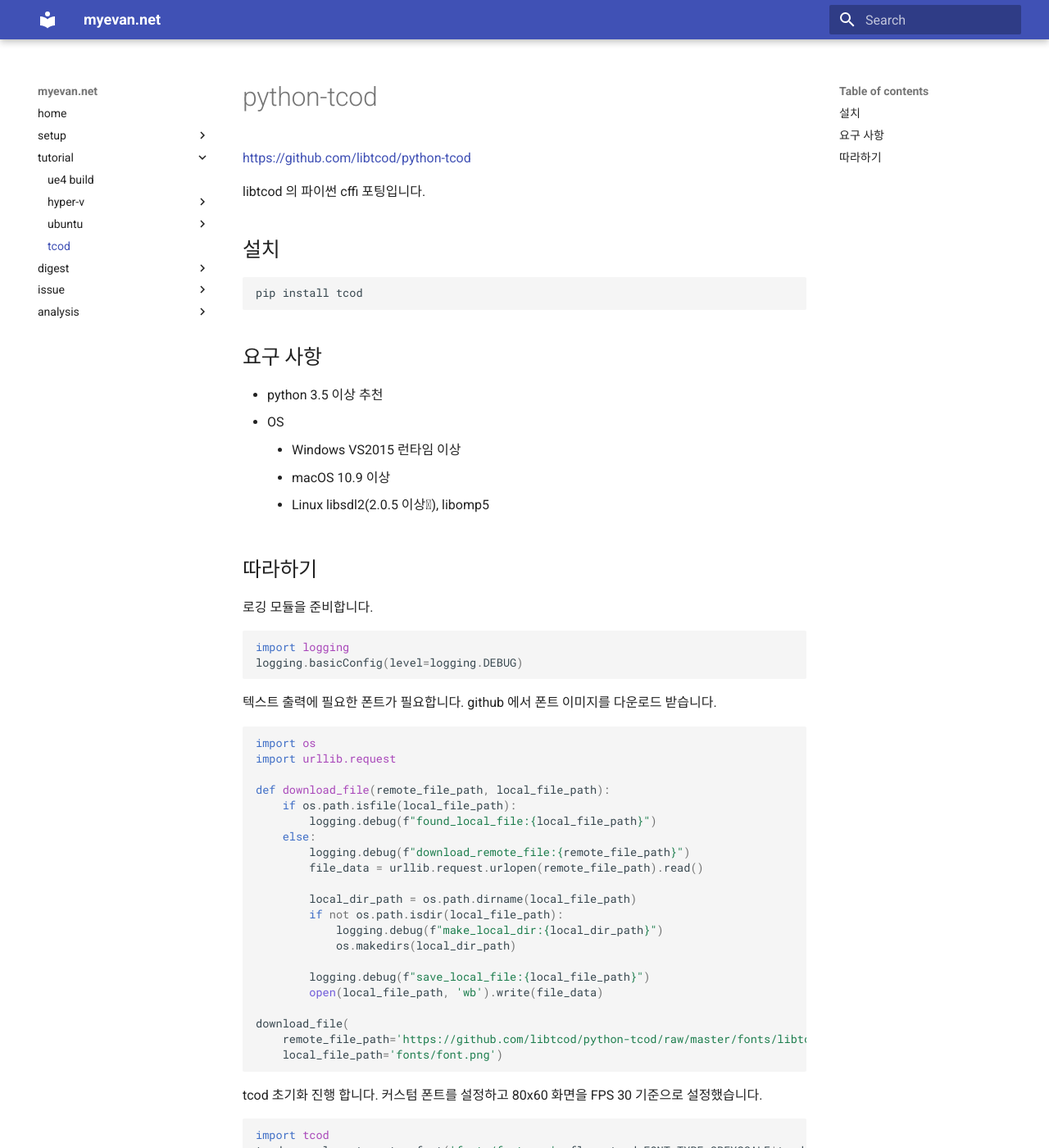
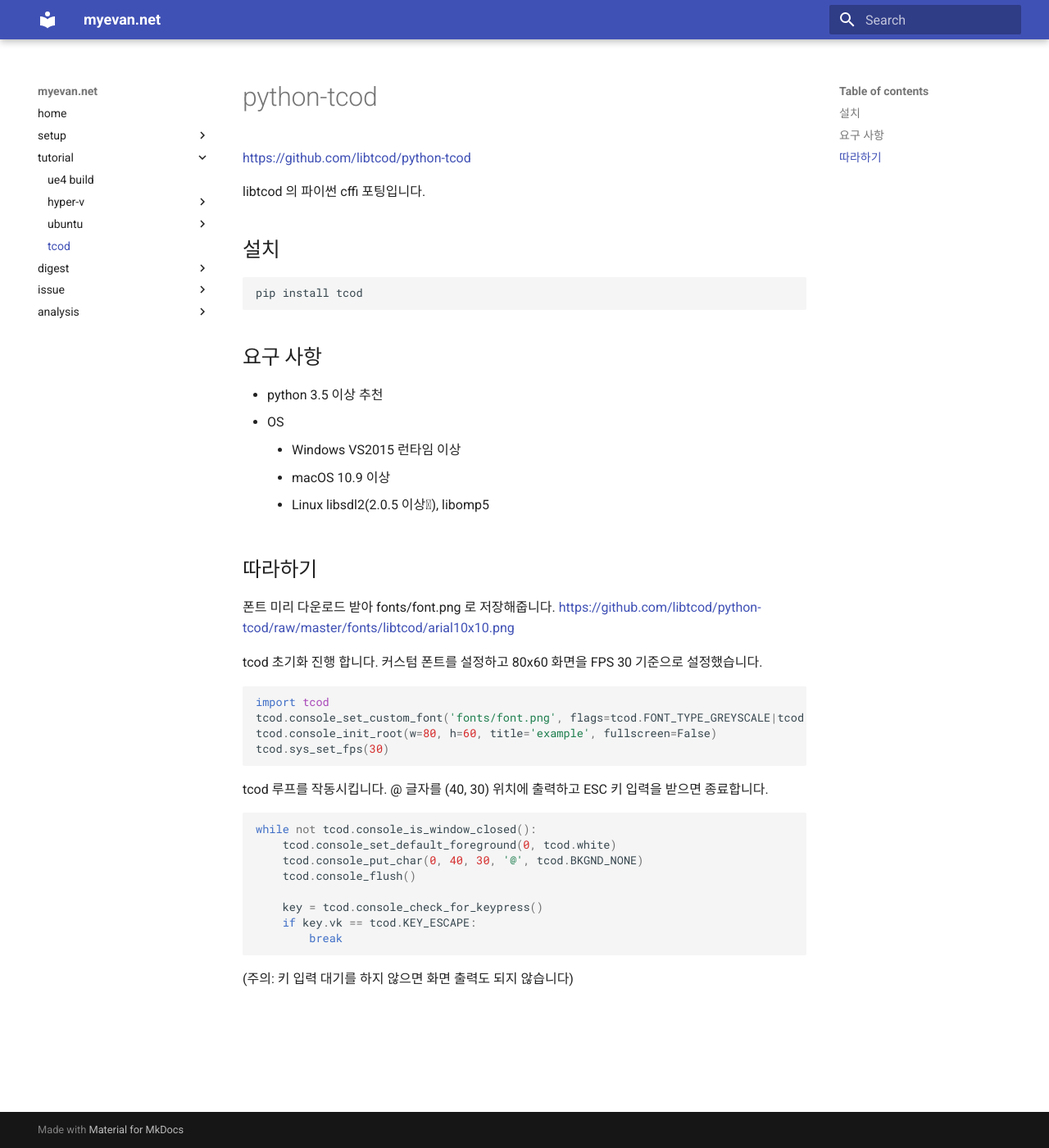
Before and after one commit to myevan/myevan-home, an MkDocs documentation site: the page built from docs/python_tcod.md, in a window 1280 px wide and 1400 px high. Shown: the whole window at 82% size. Built offline with MkDocs 1.6.1 and Material for MkDocs 9.7.7, drawn with Linux system fonts in a browser that asks for light colours; old or Windows-style settings are respelled for this version of MkDocs.

Commit message:
python_tcod 폰트 관련 재작성

````diff
--- a/docs/python_tcod.md
+++ b/docs/python_tcod.md
@@ -20,38 +20,8 @@ pip install tcod
 
 ## 따라하기
 
-로깅 모듈을 준비합니다.
-
-```python
-import logging
-logging.basicConfig(level=logging.DEBUG)
-```
-
-텍스트 출력에 필요한 폰트가 필요합니다. github 에서 폰트 이미지를 다운로드 받습니다.
-
-```python
-import os
-import urllib.request
-
-def download_file(remote_file_path, local_file_path):
-    if os.path.isfile(local_file_path):
-        logging.debug(f"found_local_file:{local_file_path}")
-    else:
-        logging.debug(f"download_remote_file:{remote_file_path}")
-        file_data = urllib.request.urlopen(remote_file_path).read()
-
-        local_dir_path = os.path.dirname(local_file_path)
-        if not os.path.isdir(local_file_path):
-            logging.debug(f"make_local_dir:{local_dir_path}")
-            os.makedirs(local_dir_path)
-
-        logging.debug(f"save_local_file:{local_file_path}")
-        open(local_file_path, 'wb').write(file_data)
-
-download_file(
-    remote_file_path='https://github.com/libtcod/python-tcod/raw/master/fonts/libtcod/arial10x10.png',
-    local_file_path='fonts/font.png')
-```
+폰트 미리 다운로드 받아 fonts/font.png 로 저장해줍니다.
+<https://github.com/libtcod/python-tcod/raw/master/fonts/libtcod/arial10x10.png>
 
 tcod 초기화 진행 합니다. 커스텀 폰트를 설정하고 80x60 화면을 FPS 30 기준으로 설정했습니다.
 
````
